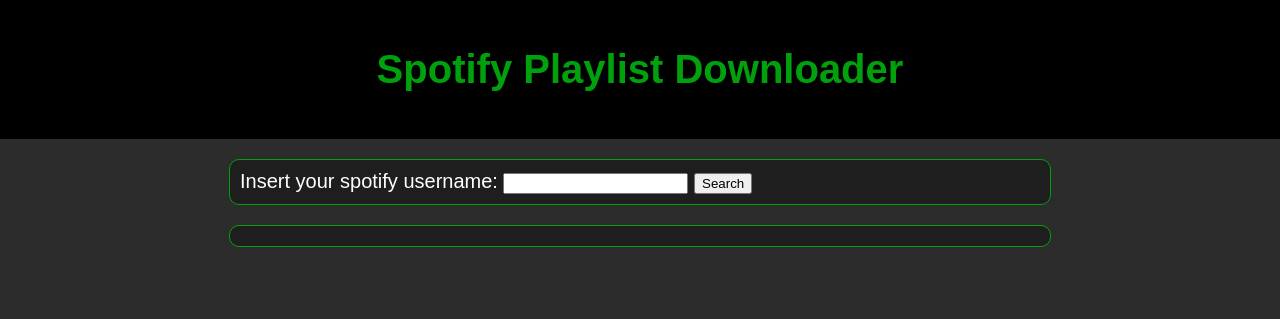
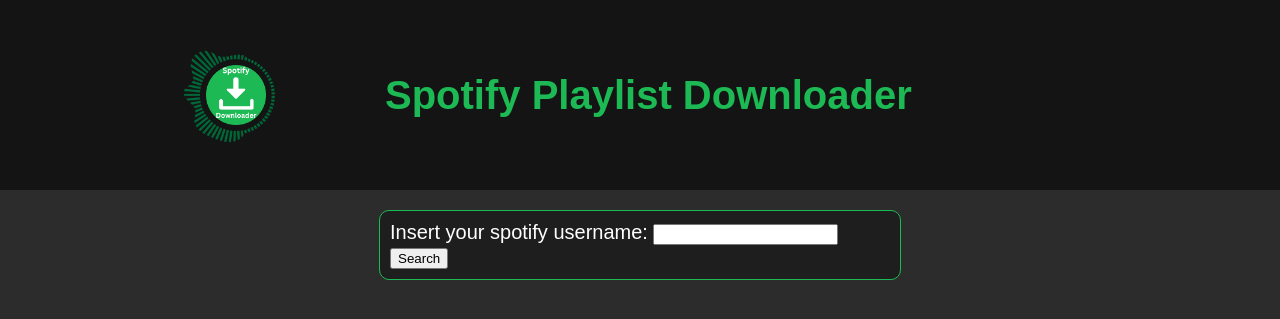
Before and after one commit to KGMboi/Playlist-downloader, a Flask app: page / in a window 1280 px wide. Shown: the top 319 px of the page. Run offline with Flask 3, Linux system fonts and the light colour scheme.

Commit message:
Avanze de front épico

```diff
--- a/static/test.css
+++ b/static/test.css
@@ -1,11 +1,22 @@
 header {
-    background-color: black;
+    background-color: rgb(20, 20, 20);
     padding: 20px;
     text-align: center;
+    font: Circular-black, sans-serif;
+    display: flex;
+    justify-content: space-around;
+    align-items: center;
+}
+
+header img {
+    max-width: 150px;
+    border-radius: 5px;
+    margin-right: 10px;
+    margin-left: .2rem;
 }
 
 body {
-    font-family: poppins, sans-serif;
+    font-family: Circular-black, sans-serif;
     font-size: 20px;
     color: white;
     margin: 0;
@@ -14,42 +25,46 @@
 }
 
 h1 {
-    color: #00a10d;
+    color: rgb(29, 185, 84);
+    transform: translateX(-40%);
 }
 
 #search {
     margin: 20px auto;
     padding: 10px;
     background-color: #1e1e1e;
-    border: 1px solid #00a10d;
+    border: 1px solid rgb(29, 185, 84);
     border-radius: 10px;
-    max-width: 800px;
+    max-width: 500px;
 }
 
 #display {
-    margin: 20px auto;
-    padding: 10px;
-    background-color: #1e1e1e;
-    border: 1px solid #00a10d;
-    border-radius: 10px;
-    max-width: 800px;
+    display: flex;
+    flex-wrap: wrap;
+    justify-content: center;
+    gap: 15px;
+    overflow-x: auto;
+    scroll-snap-type: x mandatory;
 }
 
 #display div {
     margin-bottom: 15px;
     padding: 10px;
     background-color: #333;
-    border-radius: 5px;
+    border: 3px solid rgb(29, 185, 84);
+    border-radius: 10px;
+    flex: 0 0 200px;
+    scroll-snap-align: center;
 }
 
 #display img {
-    max-width: 100px;
+    max-width: 120px;
     border-radius: 5px;
     margin-right: 10px;
 }
 
 #display h2 {
-    color: #00ff00;
+    color: rgb(29, 185, 84);
     margin: 5px 0;
 }
 
@@ -59,8 +74,8 @@
 }
 
 #display button {
-    background-color: #00a10d;
-    color: white;
+    background-color: rgb(29, 185, 84);
+    color: black;
     border: none;
     padding: 5px 10px;
     border-radius: 5px;
@@ -68,5 +83,5 @@
 }
 
 #display button:hover {
-    background-color: #007a0a;
+    background-color: rgb(28, 194, 86);
 }
--- a/static/test.js
+++ b/static/test.js
@@ -30,6 +30,8 @@
 })
 async function searchPlaylist() {
   let username = document.getElementById('username').value
+  let displayy = document.getElementById('display')
+  displayy.innerHTML = ""
 
   const promesa = await fetch(`https://api.spotify.com/v1/users/${username}/playlists`, {
     headers: { "Authorization": `Bearer ${acces_token.access_token}` },
@@ -50,10 +52,10 @@
       let innerDisplay = document.createElement('div')
       innerDisplay.innerHTML =
         `<img src="${playlist.images[0].url}" alt="">
-        <h2>${playlist.name} ${playlist.owner}</h2>
-        <p id="url">${playlist.external_urls.spotify}</p>
+        <h2>${playlist.name}</h2>
+        <p hidden id="url">${playlist.external_urls.spotify}</p>
         <p>Tracks: ${playlist.tracks.total} </p>
-        <button onclick="">Download</button>`
+        <button onclick="downloadPlaylist()">Download</button>`
 
 
 
@@ -66,7 +68,7 @@
 
 async function downloadPlaylist() {
   //obtenemos el link
-  let url
+  let url = document.getElementById('url')
 
   let data = { url: url }
 
--- a/templates/test.html
+++ b/templates/test.html
@@ -10,6 +10,7 @@
 </head>
 
 <header>
+    <img src="{{url_for('static',filename = '/images/sp_dwn_Logo.png')}}">
     <h1>Spotify Playlist Downloader</h1>
 </header>
 
```
Also changed, not shown: static/index.js (deleted, +0 -81 lines), static/images/sp_dwn_Logo.png (added).
